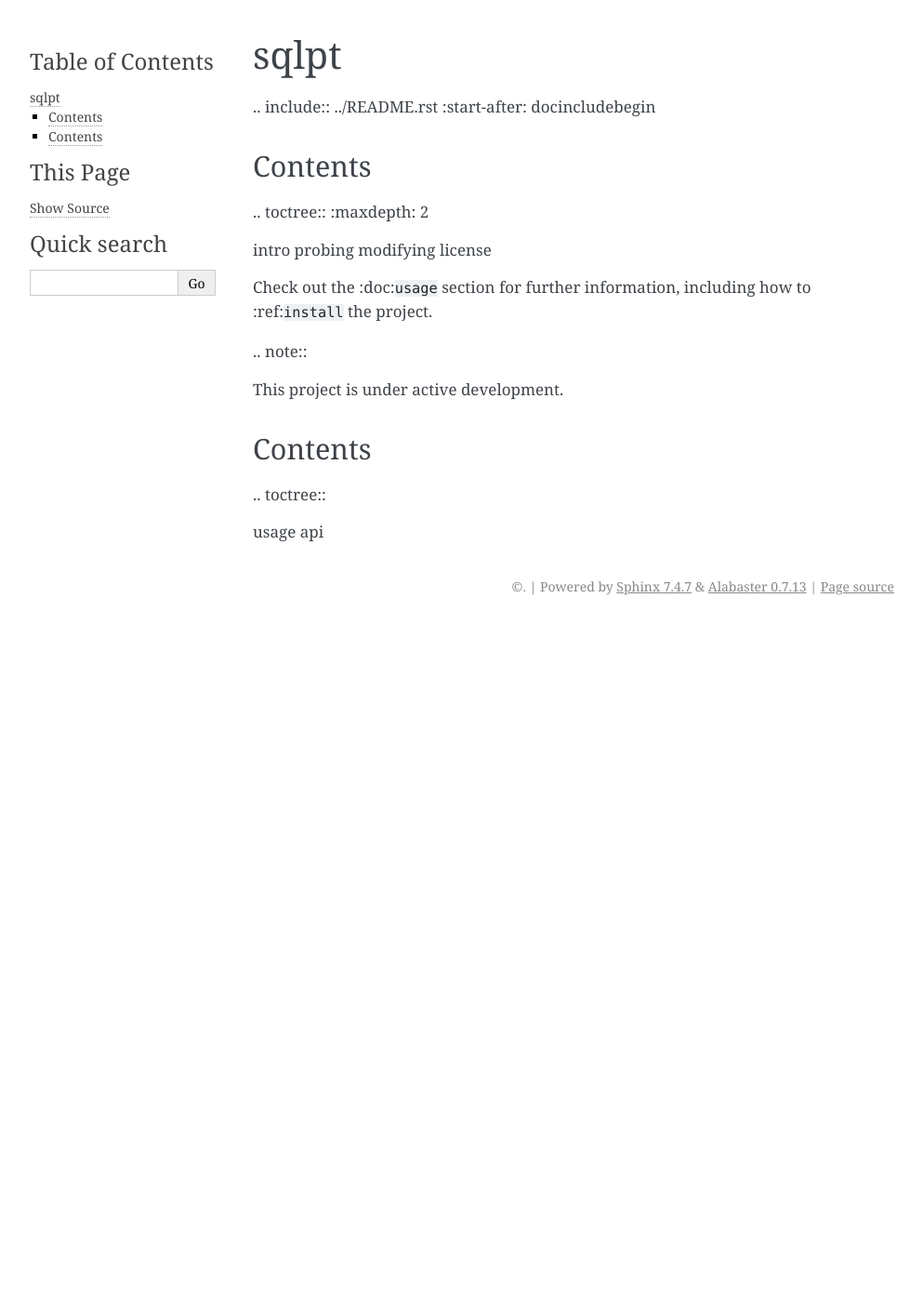
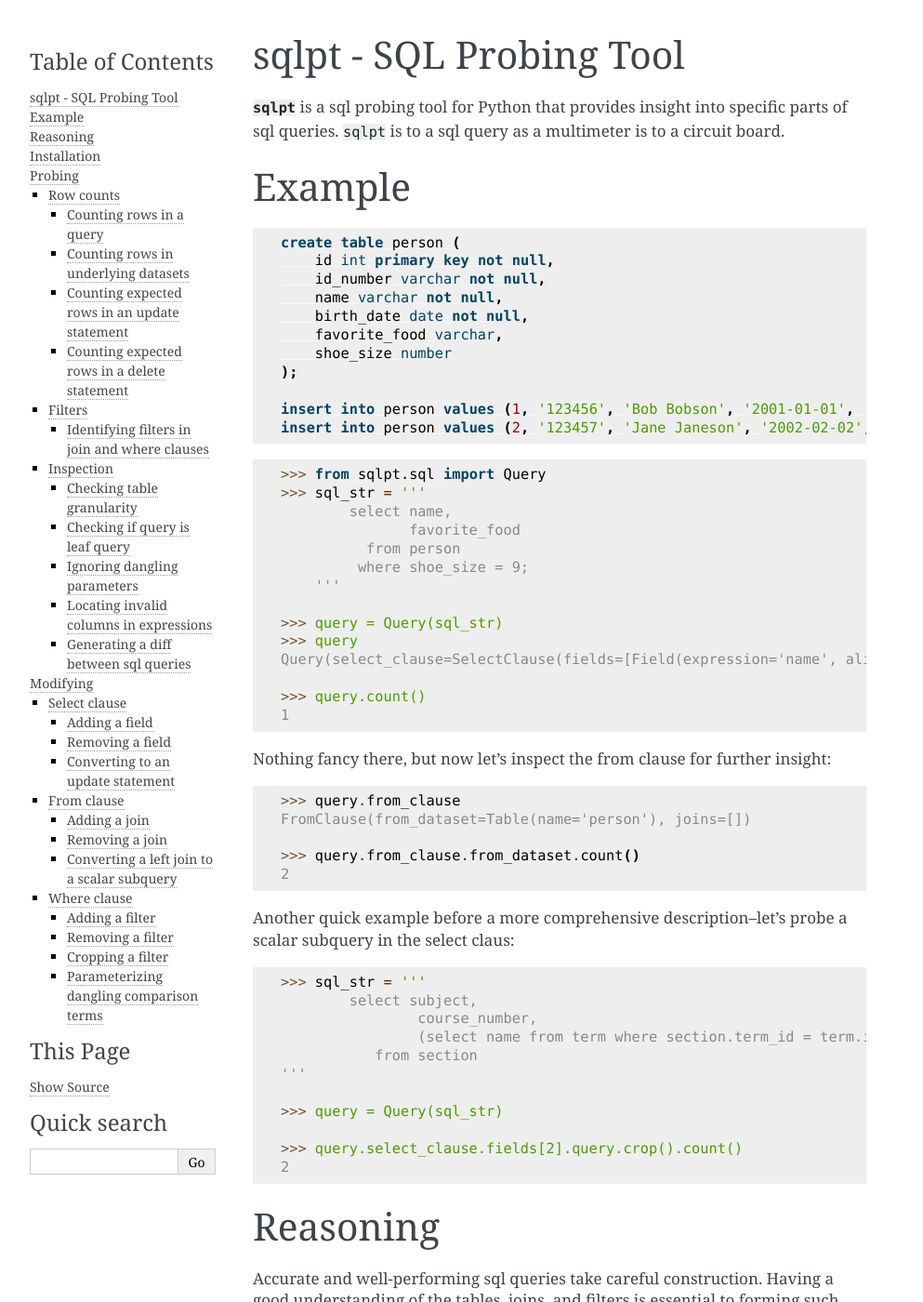
Before and after one commit to brycecaine/sqlpt, a Sphinx documentation site: the page built from docs/index.md, in a window 1280 px wide and 1400 px high. Shown: the whole window at 93% size, without its empty margins (148-1141 px from the left). Built offline with Sphinx 7.4.7, drawn with Linux system fonts in a browser that asks for light colours; some of the changed text lies outside the part shown.

Commit message:
docs(sqlpt): update docs

````diff
--- a/docs/index.md
+++ b/docs/index.md
@@ -1,31 +1,139 @@
-sqlpt
-=====
+# sqlpt - SQL Probing Tool
 
-.. include:: ../README.rst
-   :start-after: docincludebegin
+**`sqlpt`** is a sql probing tool for Python that provides insight into specific parts of sql queries.
+`sqlpt` is to a sql query as a multimeter is to a circuit board.
 
-Contents
---------
+# Example
 
-.. toctree::
-   :maxdepth: 2
+```sql
+create table person (
+    id int primary key not null,
+    id_number varchar not null,
+    name varchar not null,
+    birth_date date not null,
+    favorite_food varchar,
+    shoe_size number
+);
 
-   intro
-   probing
-   modifying
-   license
+insert into person values (1, '123456', 'Bob Bobson', '2001-01-01', 'lasagna', '11');
+insert into person values (2, '123457', 'Jane Janeson', '2002-02-02', 'pad thai', '9');
+```
 
-Check out the :doc:`usage` section for further information, including
-how to :ref:`install` the project.
+```python
+>>> from sqlpt.sql import Query
+>>> sql_str = '''
+        select name,
+               favorite_food
+          from person
+         where shoe_size = 9;
+    '''
 
-.. note::
+>>> query = Query(sql_str)
+>>> query
+Query(select_clause=SelectClause(fields=[Field(expression='name', alias=''), Field(expression='favorite_food', alias='')]), from_clause=FromClause(from_dataset=Table(name='person'), joins=[]), where_clause=WhereClause(expression=Expression(comparisons=[Comparison(left_term='shoe_size', operator='=', right_term='9')])))
 
-   This project is under active development.
+>>> query.count()
+1
+```
 
-Contents
---------
+Nothing fancy there, but now let's inspect the from clause for further insight:
 
-.. toctree::
+```python
+>>> query.from_clause
+FromClause(from_dataset=Table(name='person'), joins=[])
 
-   usage
-   api
+>>> query.from_clause.from_dataset.count()
+2
+```
+
+Another quick example before a more comprehensive description--let's probe a scalar subquery in the select claus:
+
+```python
+>>> sql_str = '''
+        select subject,
+                course_number,
+                (select name from term where section.term_id = term.id) name
+           from section
+'''
+
+>>> query = Query(sql_str)
+
+>>> query.select_clause.fields[2].query.crop().count()
+2
+```
+
+# Reasoning
+
+Accurate and well-performing sql queries take careful construction. Having a good understanding of the tables, joins, and filters is essential to forming such queries. `sqlpt` provides tools to inspect areas of sql queries to make more informed design decisions.
+
+These tools utilize sql parsing (`python-sqlparse`) but also provide the probing functionality described above.
+
+# Installation
+
+```bash
+pip install sqlpt
+```
+
+# Probing
+
+## Row counts
+
+### Counting rows in a query
+
+```python
+query.count()
+```
+
+### Counting rows in underlying datasets
+
+```python
+query.counts()
+```
+
+### Counting expected rows in an update statement
+
+### Counting expected rows in a delete statement
+
+## Filters
+
+### Identifying filters in join and where clauses
+
+## Inspection
+
+### Checking table granularity
+
+### Checking if query is leaf query
+
+### Ignoring dangling parameters
+
+### Locating invalid columns in expressions
+
+### Generating a diff between sql queries
+
+# Modifying
+
+## Select clause
+
+### Adding a field
+
+### Removing a field
+
+### Converting to an update statement
+
+## From clause
+
+### Adding a join
+
+### Removing a join
+
+### Converting a left join to a scalar subquery
+
+## Where clause
+
+### Adding a filter
+
+### Removing a filter
+
+### Cropping a filter
+
+### Parameterizing dangling comparison terms
````
Also changed, not shown: README.md (+7 -9 lines).
